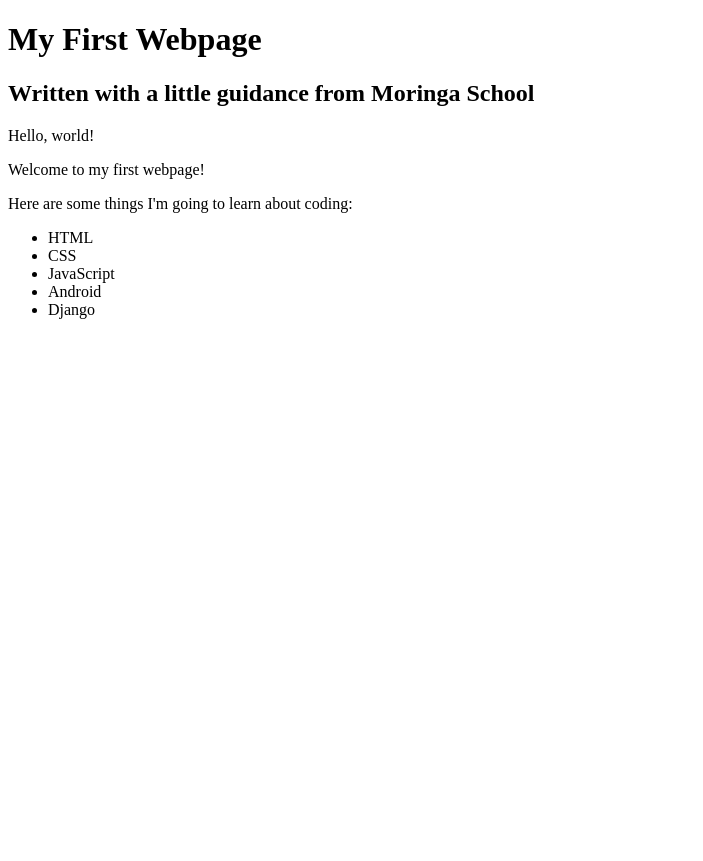
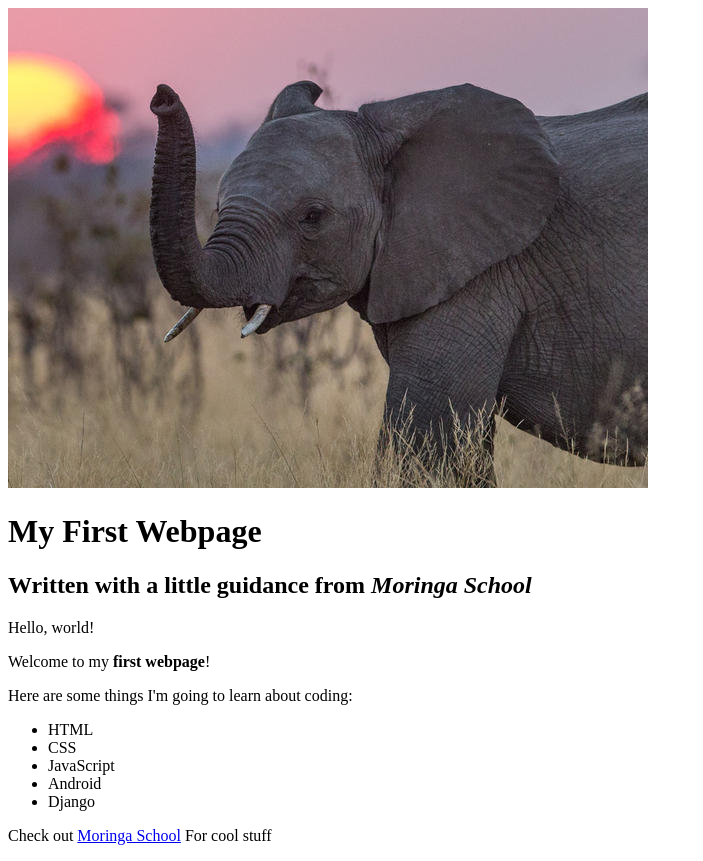
Before and after one commit to Antavio/my-first-webpage, a plain HTML site: page my-first-webpage.html in a window 1280 px wide. Shown: the whole page, without its empty margins (0-703 px from the left). Before the commit the page ends 800 px from the top, so only its background shows below. Drawn offline with Linux system fonts and the light colour scheme.

Commit message:
Adding images

```diff
--- a/my-first-webpage.html
+++ b/my-first-webpage.html
@@ -4,11 +4,11 @@
     <title>My first webpage!</title>
   </head>
   <body>
+    <img src="images/elephant.jpg" alt="White Elephant">
     <h1>My First Webpage</h1>
-    <h2>Written with a little guidance from Moringa School</h2>
+    <h2>Written with a little guidance from <em>Moringa School</em></h2>
     <p>Hello, world!</p>
-    <p>Welcome to my first webpage!</p>
-
+    <p>Welcome to my <strong>first webpage</strong>!</p>
     <p>Here are some things I'm going to learn about coding:</p>
     <ul>
       <li>HTML</li>
@@ -17,5 +17,6 @@
       <li>Android</li>
       <li>Django</li>
     </ul>
+    <p>Check out <a href="https://www.moringaschool.com/">Moringa School</a> For cool stuff</p>
   </body>
 </html>
```
Also changed, not shown: images/elephant.jpg (added).
